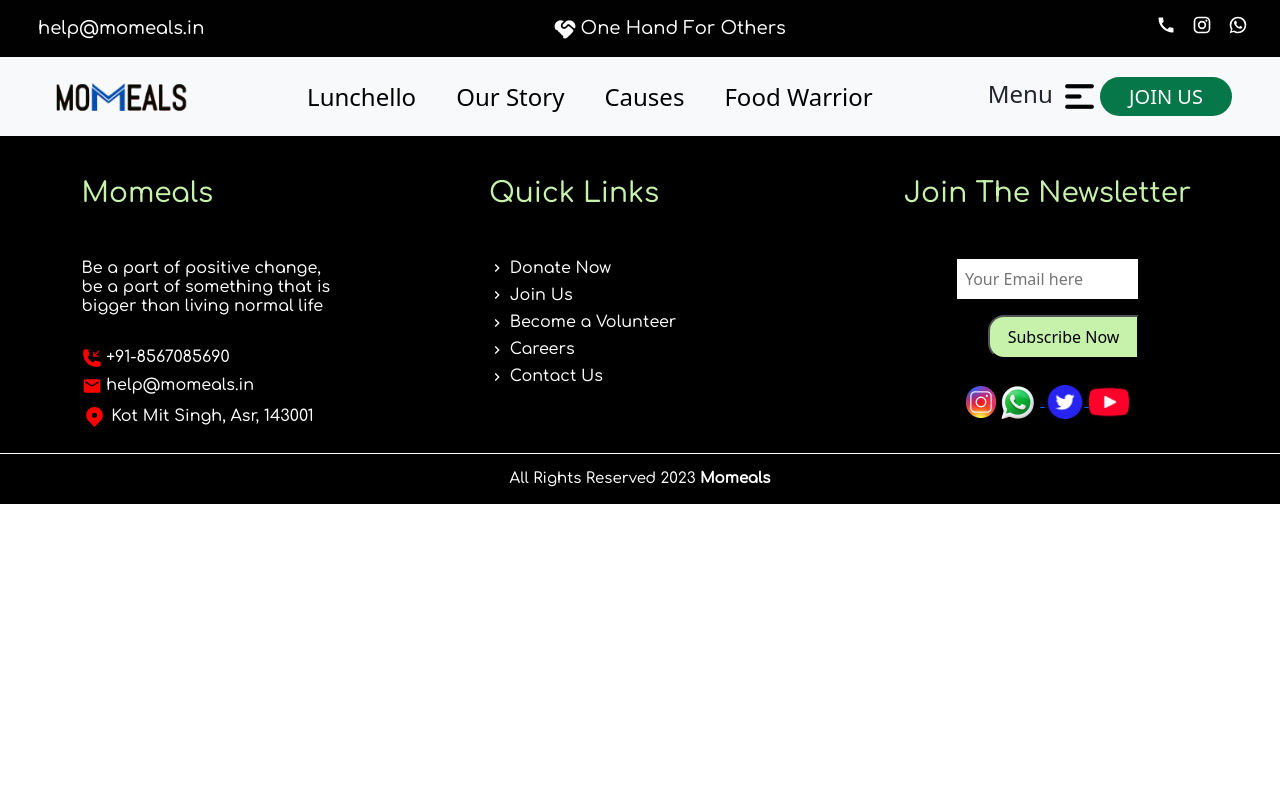
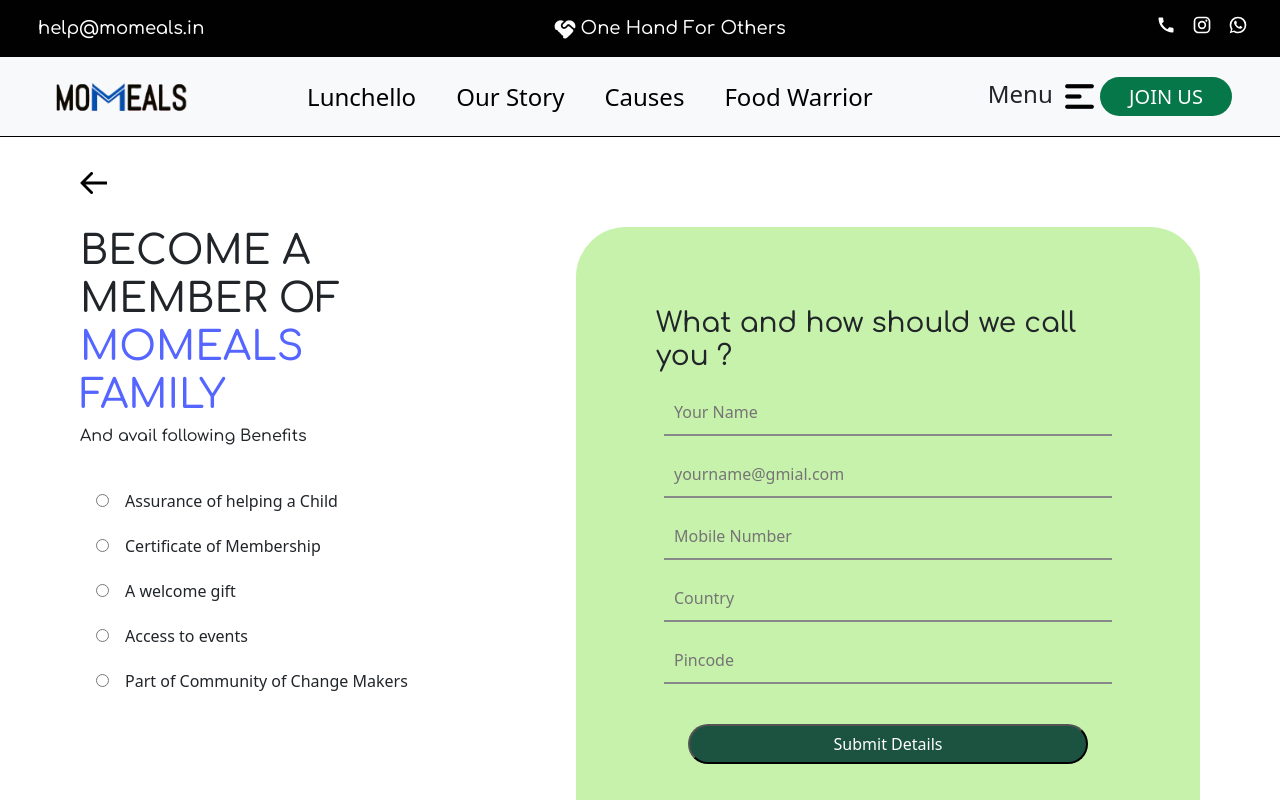
Before and after one commit to Darsh37/Momeals-Homepage, a React (Create React App) app: page /MembershipForm in a window 1280 px wide. Shown: the top 800 px of the page. Built offline with nearby package versions, Linux system fonts and the light colour scheme.

Commit message:
changes done in Membership-page

```diff
--- a/src/App.js
+++ b/src/App.js
@@ -15,6 +15,7 @@
 import DonationPage from './Components/DonationPage/DonationPage';
 import ContactUs from './Components/ContactUsPage/ContactUs';
 import { useLocation } from 'react-router-dom';
+import Membership from './Components/Membershippage/Membership';
 
 function App() {
   const location = useLocation();
@@ -42,6 +43,8 @@
           <Route path= '/FoodHunger' element={<FoodHunger/>}/>
           <Route path= '/DonationPage' element={<DonationPage/>}/>
           <Route path= '/ContactUs' element={<ContactUs/>}/>
+          <Route path= '/MembershipForm' element={<Membership/>}/>
+
         </Routes>
         <div className='footer'>
         <Footer/>
--- a/src/Components/ContactUsPage/ContactUs.css
+++ b/src/Components/ContactUsPage/ContactUs.css
@@ -16,7 +16,6 @@
 
 .contactUs-middle-container{
     display: flex;
-
 }
 
 .contactUs-left-side{
--- a/src/Components/DonationPage/MiddleCard/MiddleCard.css
+++ b/src/Components/DonationPage/MiddleCard/MiddleCard.css
@@ -6,8 +6,7 @@
   background: #F1F1F1 !important;
   box-shadow: 0px 4px 4px rgba(0, 0, 0, 0.25) !important;
   transition: .3s transform cubic-bezier(.155,1.105,.295,1.12),.3s box-shadow,.3s -webkit-transform cubic-bezier(.155,1.105,.295,1.12);
-
-cursor: pointer !important;
+  cursor: pointer !important;
 
 }
 @media (max-width: 1024px) {
@@ -95,13 +94,12 @@
 }
 
 .card:hover{
-
-background-color: #D55342 !important;
+background-color: #D55342 ;
 
 }
 .card:hover .heading,
 .card:hover .card-text {
-  color: white !important;
+color: white !important;
 }
 .card:hover .card-line {
 background-color: white !important;
--- a/src/Components/DonationPage/MiddleCard/MiddleCard.jsx
+++ b/src/Components/DonationPage/MiddleCard/MiddleCard.jsx
@@ -9,8 +9,15 @@
 import HelpCard from "../HelpCard/HelpCard";
 import { Row, Col, Card, Button } from "react-bootstrap";
 import { FaAngleLeft, FaAngleRight } from "react-icons/fa";
+import { useNavigate } from "react-router-dom";
 
 function MiddleCard() {
+
+  const navigate = useNavigate();
+  const handleClick = () => {
+    navigate('/MembershipForm');
+  };
+
   const [data] = useState([
     {
       heading: "MALNUTRITION CHILDREN’S",
@@ -126,7 +133,7 @@
             </Button>
           </div>
         </div>
-        <Button className="mt-5 " id="member_but">
+        <Button className="mt-5 " id="member_but" onClick={handleClick}>
           Become A Member
         </Button>
       </center>
--- a/src/Components/FoodHunger/FoodHunger.css
+++ b/src/Components/FoodHunger/FoodHunger.css
@@ -87,7 +87,7 @@
     }
 }
 
-@media (max-width:360px) {
+@media (max-width:786px) and (min-width:360px) {
  .container1-wrapper{
         margin: 0rem !important;
         padding: 1rem;
--- a/src/Components/FoodHunger/donationDetails.css
+++ b/src/Components/FoodHunger/donationDetails.css
@@ -54,7 +54,7 @@
     margin: 0.5rem;
 }
 
-@media (max-width:360px) {
+@media (max-width: 360px) and (min-width: 300px) {
     .Donation-container{
         width: 20rem;
      }
--- a/src/Components/Membershippage/Membership.css
+++ b/src/Components/Membershippage/Membership.css
@@ -0,0 +1,45 @@
+.membership-container{
+    margin: 2rem 5rem;
+    margin-bottom: 5rem;
+}
+.memebership-middle-container{
+    display: flex;
+}
+
+.membership-right-side{
+    margin-left: 10rem;
+    height: 40rem;
+    width: 40rem;
+    border-radius: 50px;
+    background: #C7F2AB;
+    padding: 5rem;
+}
+
+.membership-right-side input{
+    background: #C7F2AB;
+    margin: 0.5rem;
+    border-bottom:2px solid #888888;
+    width:28rem;
+}
+
+.radio1 label input{
+    margin: 1rem ;
+}
+@media(max-width:786px) and (min-width:360px){
+    .membership-container{
+        margin: 1rem;
+    }
+    .memebership-middle-container{
+       flex-direction: column;
+    }
+    .membership-right-side{
+        margin-left: 0rem;
+        height: 30rem;
+        width: 21rem;
+        border-radius: 20px;
+        padding: 1rem;
+    }
+    .membership-right-side input{
+        width:21rem;
+    }
+}
--- a/src/Components/Membershippage/Membership.js
+++ b/src/Components/Membershippage/Membership.js
@@ -1,8 +1,96 @@
 import React from 'react'
+import Arrow from "./../Images/Arrow 4 (1).png";
+import { useNavigate } from 'react-router-dom';
+import './Membership.css'
 
 function Membership() {
+  const navigate = useNavigate();
+  const handleNavigate = () => {
+    navigate("/");
+  };
+
   return (
-    <div>Membership</div>
+    <div className='membership-container'>
+      <div style={{margin:'2rem 0rem'}}>
+        <img src={Arrow} alt="" onClick={handleNavigate}></img>
+      </div>
+      <div className='memebership-middle-container'>
+      <div className='menbership-left-side'>
+        <h1>BECOME A MEMBER OF <br/><span style={{color:'#5565FF'}}>MOMEALS FAMILY</span></h1>
+        <h6>And avail following Benefits</h6>
+        <div style={{margin:"2rem 0rem"}} >
+
+            <div className="radio1">
+              <label>
+                <input type="radio" value="Funds  Allocation" />
+                Assurance of helping a Child
+              </label>
+            </div>
+            <div className="radio1">
+              <label>
+                <input type="radio" value="Female" />
+                Certificate of Membership
+              </label>
+            </div>
+            <div className="radio1">
+              <label>
+                <input type="radio" value="Donate Items" />
+                A welcome gift
+              </label>
+            </div>
+            <div className="radio1">
+              <label>
+                <input type="radio" value="Voluteer" />
+                Access to events
+              </label>
+            </div>
+            <div className="radio1 ">
+              <label>
+                <input type="radio" value="Voluteer" />
+                Part of Community of Change Makers
+              </label>
+            </div>
+
+        </div>
+
+      </div>
+      <div className='membership-right-side'>
+        <h3>What and how  should we  call you ?</h3>
+        <input
+            className="d-7"
+            type="text"
+            placeholder="Your Name"
+          />
+            <input
+            className="d-7"
+            type="text"
+            placeholder="yourname@gmial.com"
+          />
+            <input
+            className="d-7"
+            type="text"
+            placeholder="Mobile Number"
+          />
+            <input
+            className="d-7"
+            type="text"
+            placeholder="Country"
+
+          />
+            <input
+            className="d-7"
+            type="text"
+            placeholder="Pincode"
+
+          />
+
+    <button className="contactUs1-btn">Submit Details</button>
+
+
+      </div>
+      </div>
+    </div>
+
   )
 }
 
```
Also changed, not shown: 1 other file (tests, documents, lock files or other folders).
